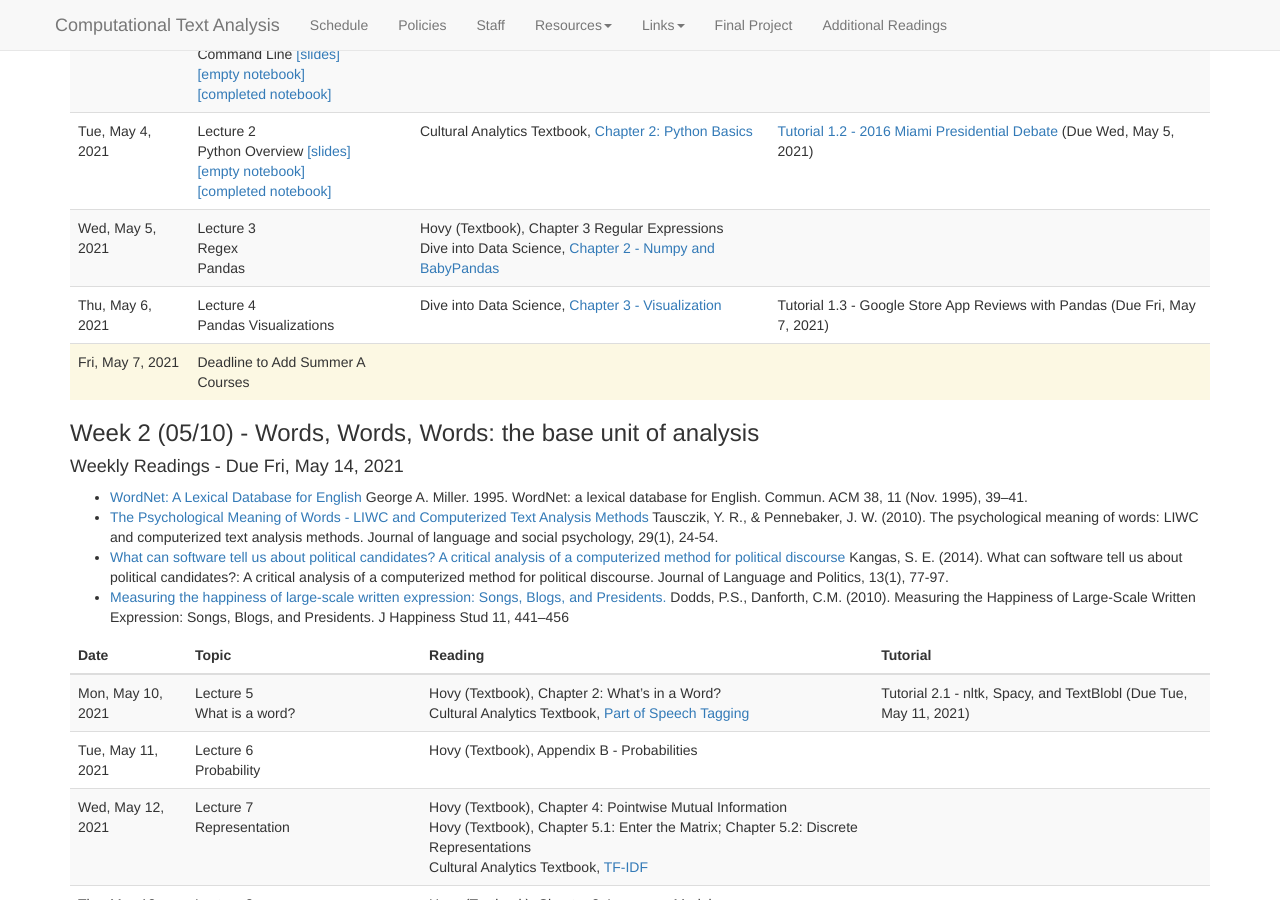
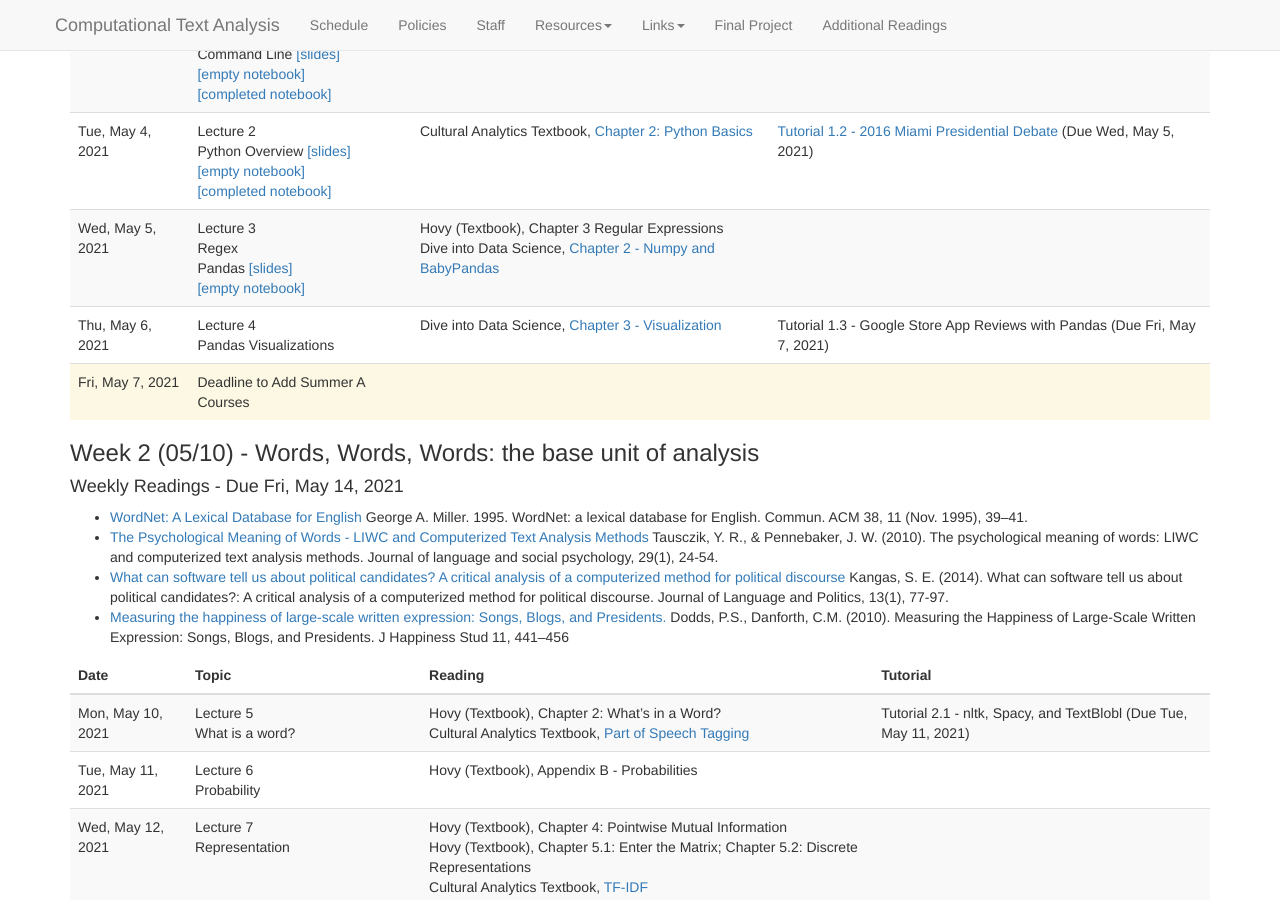
Before and after one commit to BC-COMS-2710/BC-COMS-2710.github.io, a Jekyll site: the page built from schedule.md, in a window 1280 px wide and 900 px high, scrolled down 546 px. Built offline with Jekyll 4.4.1, drawn with Linux system fonts in a browser that asks for light colours; nearby versions of some CDN libraries.

Commit message:
schedule: lecture 3

```diff
--- a/_data/schedule.yaml
+++ b/_data/schedule.yaml
@@ -52,6 +52,8 @@
     -
       date: 2021-05-05
       title: "Lecture 3 <br> Regex <br> Pandas"
+      slides: slides/03-pandas.pdf
+      notebook: https://coms2710.columbiajupyter2.org/hub/user-redirect/git-pull?repo=https%3A%2F%2Fgithub.com%2FBC-COMS-2710%2Fsummer21-material&urlpath=lab%2Ftree%2Fsummer21-material%2Fdemo%2FDemo03.ipynb&branch=master
       readings:
         -
           title: "Chapter 3 Regular Expressions"
```
Also changed, not shown: 1 other file.
